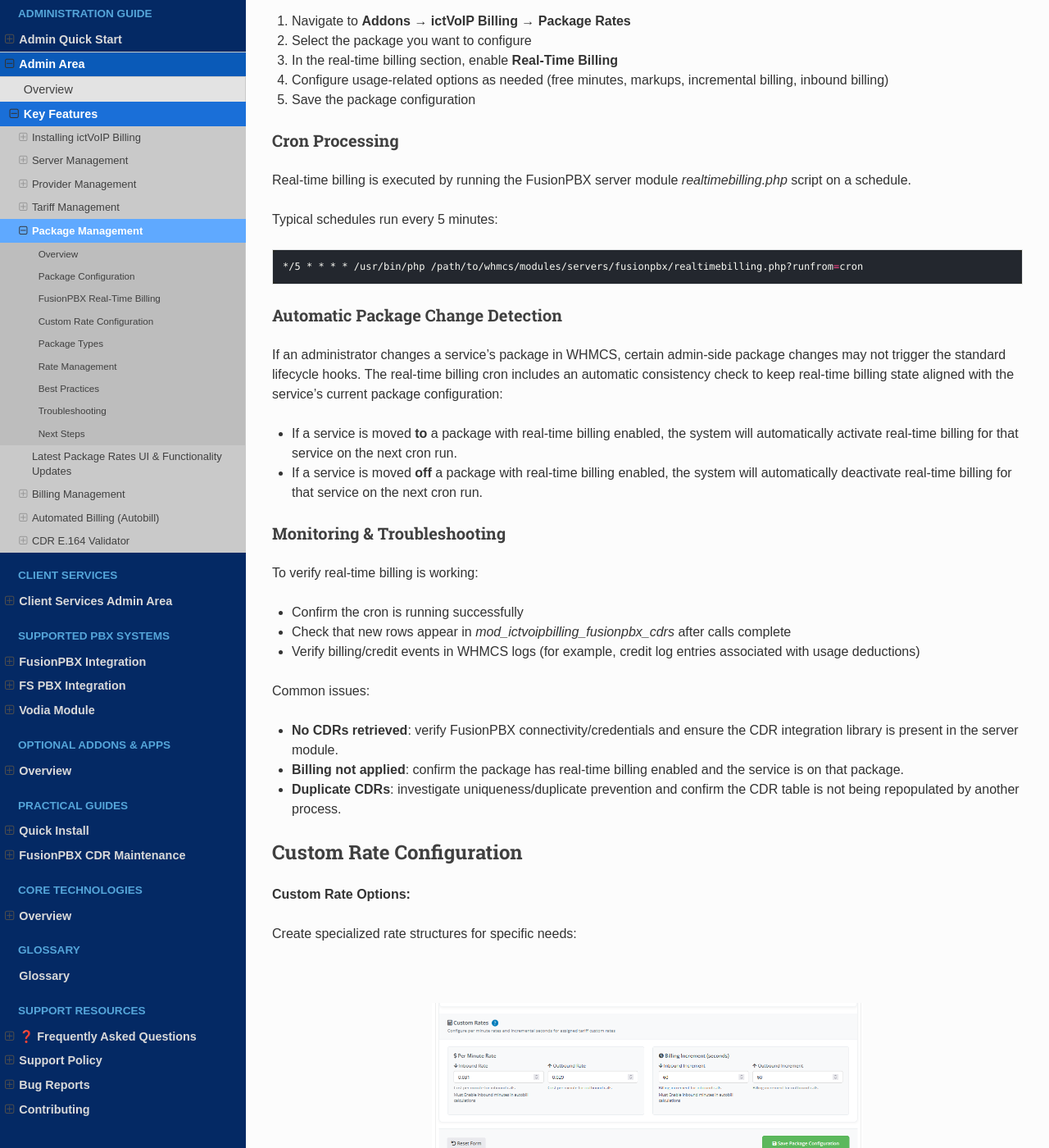
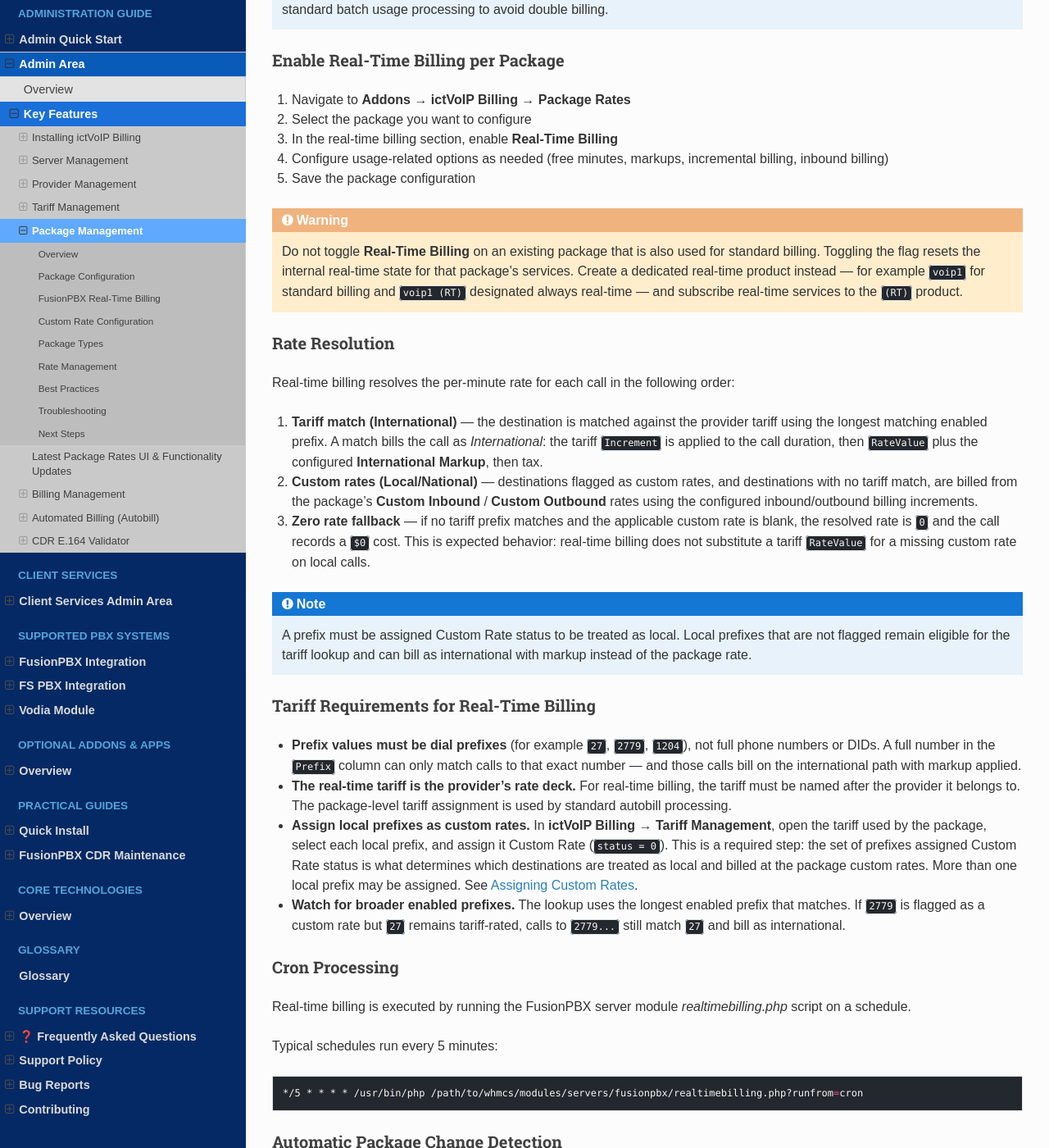
Before and after one commit to ictvoip/ictvoip-docs, a Sphinx documentation site: the page built from docs/source/admin/packages.rst, in a window 1280 px wide and 1400 px high, scrolled down 5201 px. Shown: the whole window at 82% size. Built offline with Sphinx 7.4.7 and the Read the Docs theme 3.1.0, drawn with Linux system fonts in a browser that asks for light colours; pages that are not in the unit, such as notebooks, are missing from menus; some of the changed text lies outside the part shown.

Commit message:
add rate realtime resolution

```diff
--- a/docs/source/admin/packages.rst
+++ b/docs/source/admin/packages.rst
@@ -169,6 +169,63 @@ Enable Real-Time Billing per Package
 4. Configure usage-related options as needed (free minutes, markups, incremental billing, inbound billing)
 5. Save the package configuration
 
+.. warning::
+   Do not toggle **Real-Time Billing** on an existing package that is also
+   used for standard billing. Toggling the flag resets the internal
+   real-time state for that package's services. Create a dedicated
+   real-time product instead — for example ``voip1`` for standard billing
+   and ``voip1 (RT)`` designated always real-time — and subscribe real-time
+   services to the ``(RT)`` product.
+
+Rate Resolution
+^^^^^^^^^^^^^^^
+
+Real-time billing resolves the per-minute rate for each call in the following order:
+
+1. **Tariff match (International)** — the destination is matched against
+   the provider tariff using the longest matching enabled prefix. A match
+   bills the call as *International*: the tariff ``Increment`` is applied
+   to the call duration, then ``RateValue`` plus the configured
+   **International Markup**, then tax.
+2. **Custom rates (Local/National)** — destinations flagged as custom
+   rates, and destinations with no tariff match, are billed from the
+   package's **Custom Inbound** / **Custom Outbound** rates using the
+   configured inbound/outbound billing increments.
+3. **Zero rate fallback** — if no tariff prefix matches and the applicable
+   custom rate is blank, the resolved rate is ``0`` and the call records a
+   ``$0`` cost. This is expected behavior: real-time billing does not
+   substitute a tariff ``RateValue`` for a missing custom rate on local
+   calls.
+
+.. note::
+   A prefix must be assigned Custom Rate status to be treated as local.
+   Local prefixes that are not flagged remain eligible for the tariff
+   lookup and can bill as international with markup instead of the
+   package rate.
+
+Tariff Requirements for Real-Time Billing
+^^^^^^^^^^^^^^^^^^^^^^^^^^^^^^^^^^^^^^^^^
+
+* **Prefix values must be dial prefixes** (for example ``27``, ``2779``,
+  ``1204``), not full phone numbers or DIDs. A full number in the
+  ``Prefix`` column can only match calls to that exact number — and those
+  calls bill on the international path with markup applied.
+* **The real-time tariff is the provider's rate deck.** For real-time
+  billing, the tariff must be named after the provider it belongs to. The
+  package-level tariff assignment is used by standard autobill
+  processing.
+* **Assign local prefixes as custom rates.** In **ictVoIP Billing →
+  Tariff Management**, open the tariff used by the package, select each
+  local prefix, and assign it Custom Rate (``status = 0``). This is a
+  required step: the set of prefixes assigned Custom Rate status is what
+  determines which destinations are treated as local and billed at the
+  package custom rates. More than one local prefix may be assigned.
+  See :ref:`Assigning Custom Rates <assigning-custom-rates>`.
+* **Watch for broader enabled prefixes.** The lookup uses the longest
+  enabled prefix that matches. If ``2779`` is flagged as a custom rate
+  but ``27`` remains tariff-rated, calls to ``2779...`` still match
+  ``27`` and bill as international.
+
 Cron Processing
 ^^^^^^^^^^^^^^^
 
@@ -199,8 +256,10 @@ To verify real-time billing is working:
 
 Common issues:
 
-* **No CDRs retrieved**: verify FusionPBX connectivity/credentials and ensure the CDR integration library is present in the server module.
+* **No CDRs retrieved**: verify FusionPBX connectivity/credentials and ensure the CDR integration library is present in the server module. Also confirm the call dates fall inside the service's billing window, which is derived from the service's next due date.
 * **Billing not applied**: confirm the package has real-time billing enabled and the service is on that package.
+* **Calls recording $0 cost**: no enabled tariff prefix matched the destination and the package's applicable custom rate (Custom Inbound / Custom Outbound) is blank. Set the custom rates — see `Rate Resolution`_ above — or correct the provider tariff so it contains dial prefixes rather than full numbers.
+* **Corrected rates not reflected on old calls**: processed CDRs are not rebilled. Place a new test call after updating the configuration to verify the corrected rates.
 * **Duplicate CDRs**: investigate uniqueness/duplicate prevention and confirm the CDR table is not being repopulated by another process.
 
 Custom Rate Configuration
```
